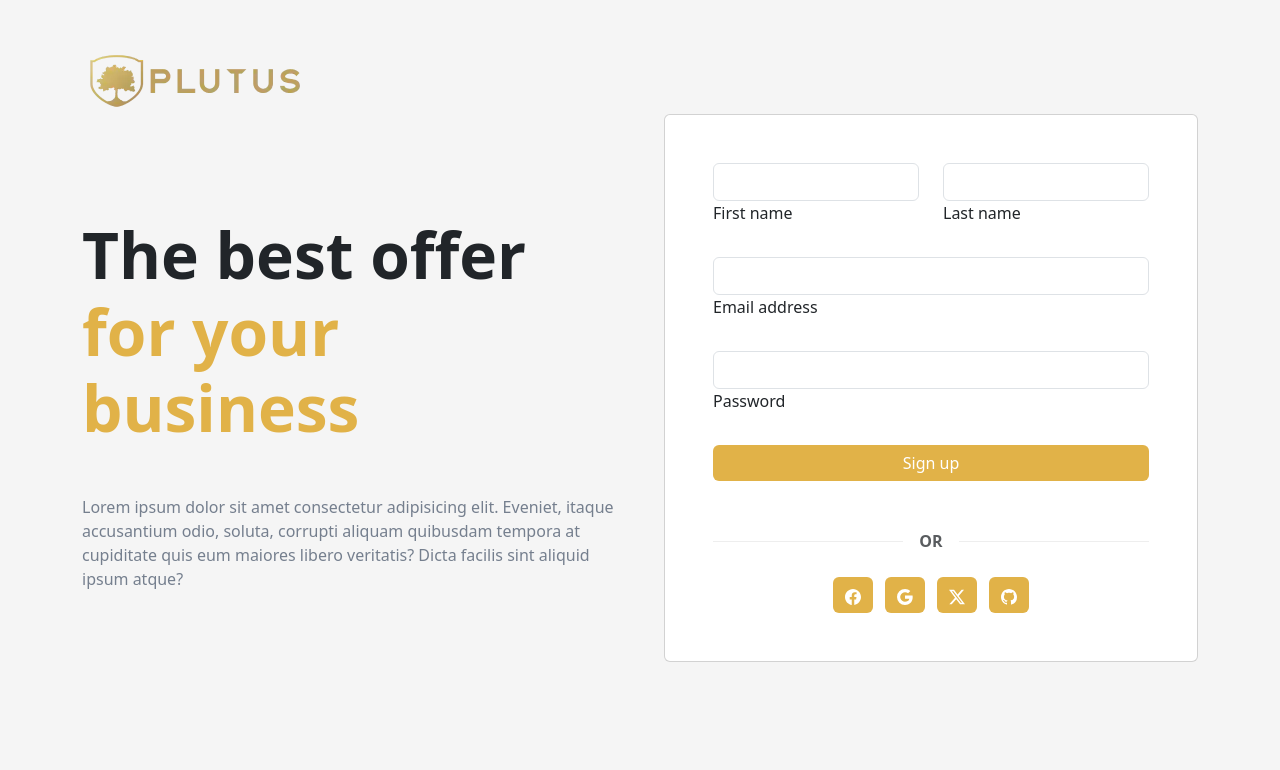
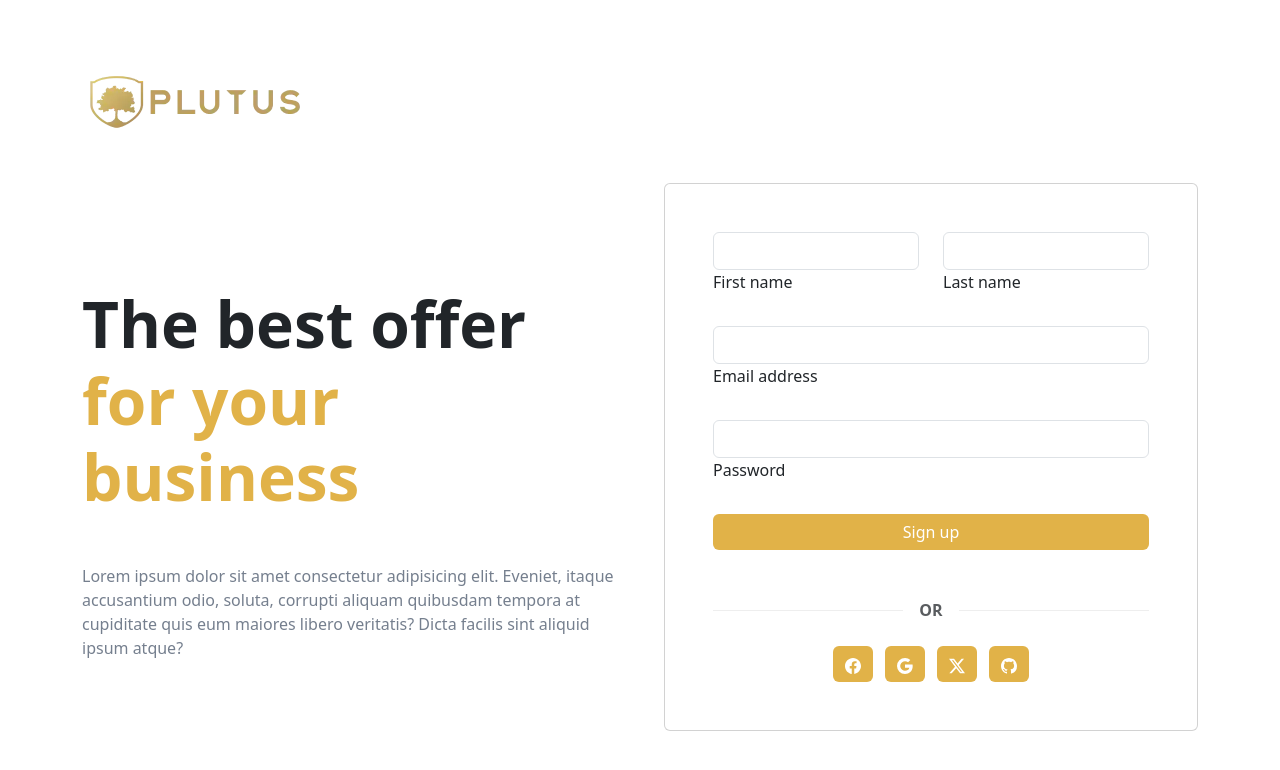
Before and after one commit to bishnusharma1/plutus, a plain HTML site: page signup.html in a window 1280 px wide. Drawn offline with nearby package versions, Linux system fonts and the light colour scheme.

Commit message:
login sign up fixed

```diff
--- a/signup.html
+++ b/signup.html
@@ -25,14 +25,16 @@
 <body>
 
     <style>
-    .text-primary{
-        color: #E1B248!important;
+        .text-primary {
+            color: #E1B248 !important;
         }
-    button{
+
+        button {
             background-color: #E1B248 !important;
             border: none !important;
             color: #ffffff !important;
         }
+
         .divider:after,
         .divider:before {
             content: "";
@@ -42,12 +44,12 @@
         }
     </style>
     <!-- Section: Design Block -->
-    <section>
-        <!-- Jumbotron -->
-        <div class="px-4 py-5 px-md-5 text-center text-lg-start vh-100 " style="background-color: hsl(0, 0%, 96%)">
-            <div class="container">
-                <div>
-                    <img class="text-center d-flex align-content-center justify-content-center " src="assets/logo.webp" alt="">
+    <section class="vh-100">
+
+        <div class="container py-5 h-100 d-flex flex-column justify-content-center align-content-center">
+            <div class="mb-5">
+                <img class="text-center d-flex align-content-center justify-content-center " src="assets/logo.webp"
+                    alt="">
             </div>
             <div class="row gx-lg-5 align-items-center">
                 <div class="col-lg-6 mb-5 mb-lg-0">
```
Also changed, not shown: login.html (+1 -1 lines). Lines whose indentation alone changed are shown as unchanged.
